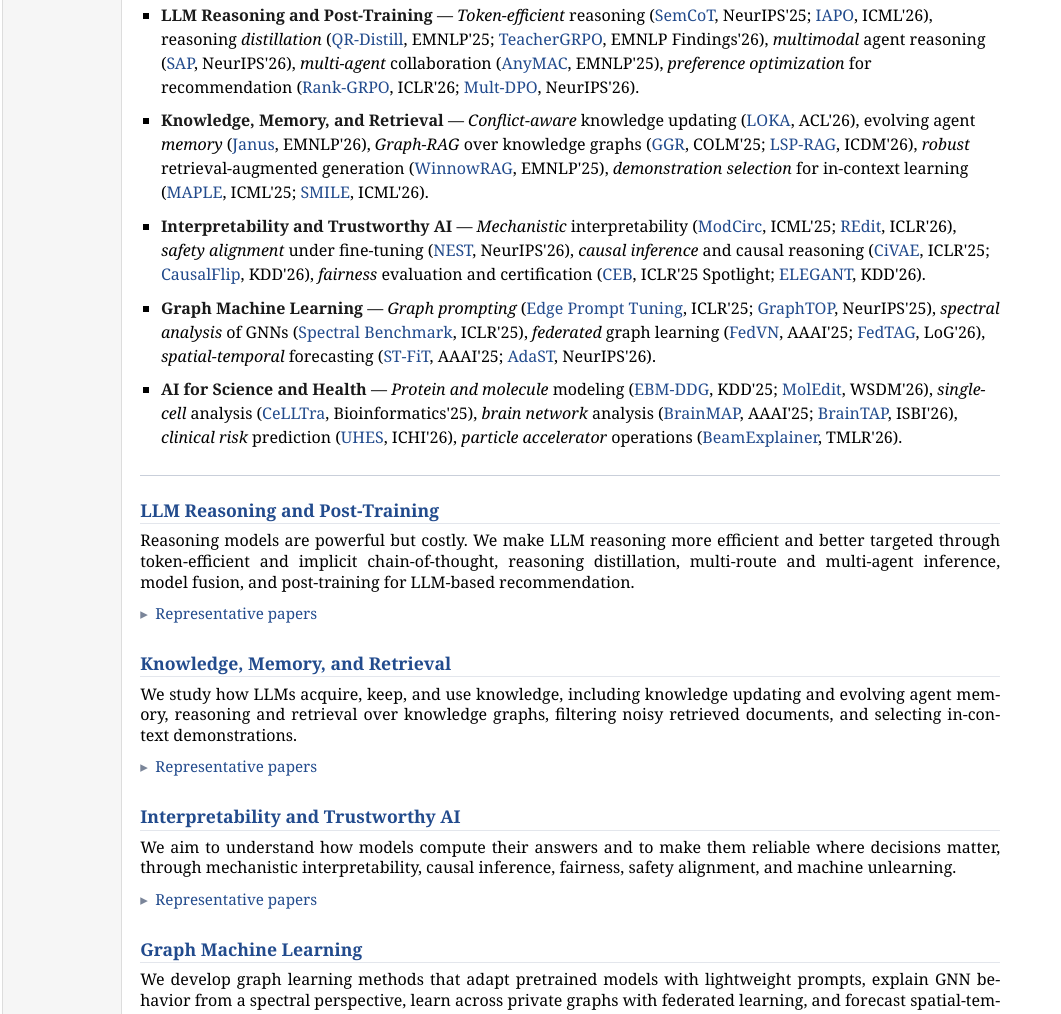
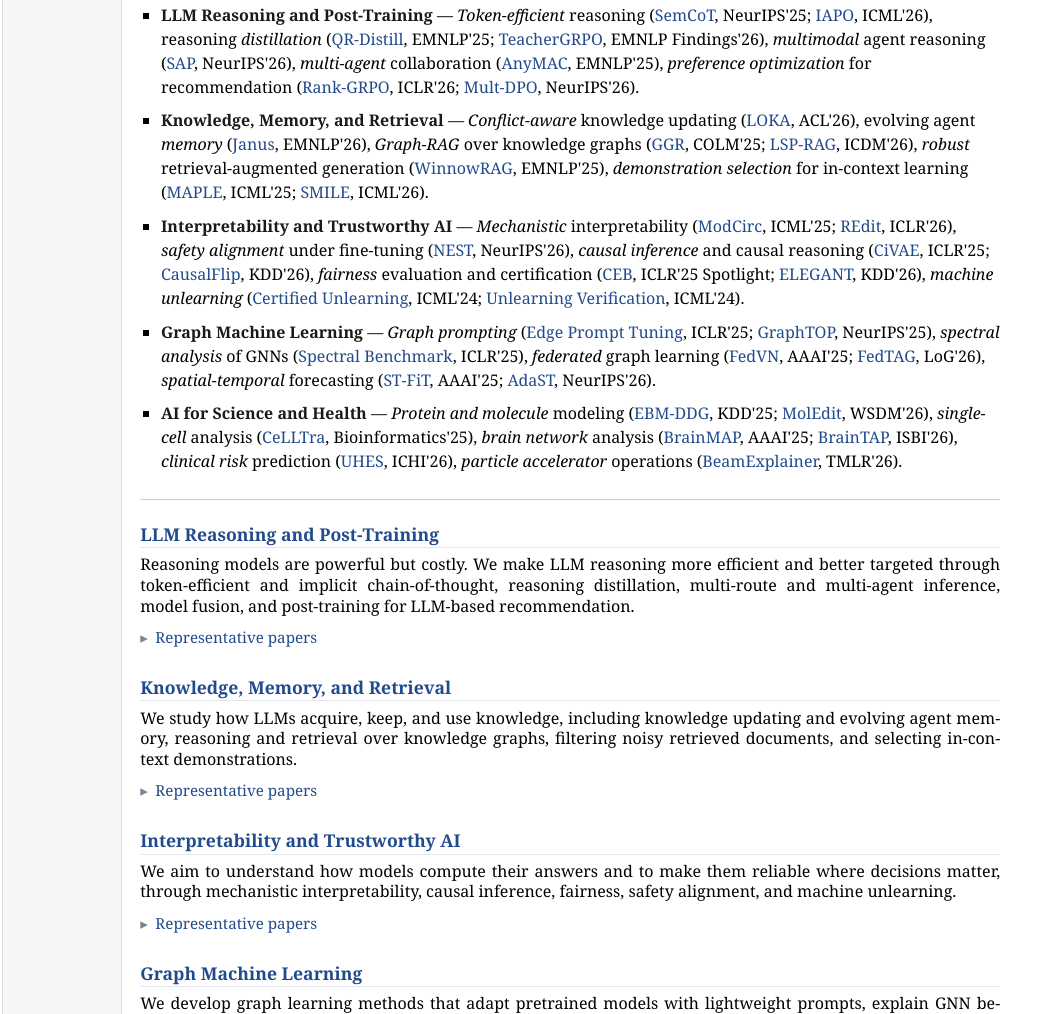
Before and after one commit to jundongli/jundongli.github.io, a plain HTML site: page index.html in a window 1280 px wide. Shown: the part 949-1963 px from the top of the page, without its empty margins (0-1061 px from the left). Drawn offline with Linux system fonts and the light colour scheme.

Commit message:
Add files via upload

```diff
--- a/index.html
+++ b/index.html
@@ -5,6 +5,7 @@
 <meta name="generator" content="jemdoc, see http://jemdoc.jaboc.net/" />
 <link rel="stylesheet" href="jemdoc.css" type="text/css" />
 <style type="text/css">
+html, body { -webkit-text-size-adjust: 100%; text-size-adjust: 100%; }
 /* Shared column width for biography, notice and research */
 #layout-content > p, #layout-content > h2, #layout-content > div.infoblock { max-width: 860px; }
 #layout-content > p, .research p.lead, .research p.blurb { text-align: justify; hyphens: auto; -webkit-hyphens: auto; }
@@ -88,7 +89,7 @@ Charlottesville, VA 22904-4743 <br />
 <ul class="areas">
 <li><a href="#reasoning" class="area">LLM Reasoning and Post-Training</a> &mdash; <i>Token-efficient</i> reasoning (<a href="https://openreview.net/forum?id=1ZuzFUMtx6">SemCoT</a>, NeurIPS&#x27;25; <a href="https://arxiv.org/abs/2602.19049">IAPO</a>, ICML&#x27;26), reasoning <i>distillation</i> (<a href="https://aclanthology.org/2025.emnlp-main.141/">QR-Distill</a>, EMNLP&#x27;25; <a href="https://arxiv.org/abs/2609.33426">TeacherGRPO</a>, EMNLP Findings&#x27;26), <i>multimodal</i> agent reasoning (<a href="https://arxiv.org/abs/2602.16702">SAP</a>, NeurIPS&#x27;26), <i>multi-agent</i> collaboration (<a href="https://aclanthology.org/2025.emnlp-main.584/">AnyMAC</a>, EMNLP&#x27;25), <i>preference optimization</i> for recommendation (<a href="https://openreview.net/forum?id=Xgw2D9cALS">Rank-GRPO</a>, ICLR&#x27;26; <a href="https://arxiv.org/abs/2606.10078">Mult-DPO</a>, NeurIPS&#x27;26).</li>
 <li><a href="#knowledge" class="area">Knowledge, Memory, and Retrieval</a> &mdash; <i>Conflict-aware</i> knowledge updating (<a href="https://arxiv.org/abs/2502.00158">LOKA</a>, ACL&#x27;26), evolving agent <i>memory</i> (<a href="https://arxiv.org/abs/2606.31121">Janus</a>, EMNLP&#x27;26), <i>Graph-RAG</i> over knowledge graphs (<a href="https://openreview.net/forum?id=R1NWMExESj">GGR</a>, COLM&#x27;25; <a href="https://arxiv.org/abs/2611.25229">LSP-RAG</a>, ICDM&#x27;26), <i>robust</i> retrieval-augmented generation (<a href="https://aclanthology.org/2025.emnlp-main.587/">WinnowRAG</a>, EMNLP&#x27;25), <i>demonstration selection</i> for in-context learning (<a href="https://openreview.net/forum?id=MOlihFnYNU">MAPLE</a>, ICML&#x27;25; <a href="https://proceedings.mlr.press/v306/chen26dt.html">SMILE</a>, ICML&#x27;26).</li>
-<li><a href="#trust" class="area">Interpretability and Trustworthy AI</a> &mdash; <i>Mechanistic</i> interpretability (<a href="https://openreview.net/forum?id=do5vVfKEXZ">ModCirc</a>, ICML&#x27;25; <a href="https://openreview.net/forum?id=Af16P0ODP6">REdit</a>, ICLR&#x27;26), <i>safety alignment</i> under fine-tuning (<a href="https://arxiv.org/abs/2611.10971">NEST</a>, NeurIPS&#x27;26), <i>causal inference</i> and causal reasoning (<a href="https://openreview.net/forum?id=qe1CsfnN1W">CiVAE</a>, ICLR&#x27;25; <a href="https://arxiv.org/abs/2602.20094">CausalFlip</a>, KDD&#x27;26), <i>fairness</i> evaluation and certification (<a href="https://openreview.net/forum?id=IUmj2dw5se">CEB</a>, ICLR&#x27;25 Spotlight; <a href="https://dl.acm.org/doi/10.1145/3770854.3780323">ELEGANT</a>, KDD&#x27;26).</li>
+<li><a href="#trust" class="area">Interpretability and Trustworthy AI</a> &mdash; <i>Mechanistic</i> interpretability (<a href="https://openreview.net/forum?id=do5vVfKEXZ">ModCirc</a>, ICML&#x27;25; <a href="https://openreview.net/forum?id=Af16P0ODP6">REdit</a>, ICLR&#x27;26), <i>safety alignment</i> under fine-tuning (<a href="https://arxiv.org/abs/2611.10971">NEST</a>, NeurIPS&#x27;26), <i>causal inference</i> and causal reasoning (<a href="https://openreview.net/forum?id=qe1CsfnN1W">CiVAE</a>, ICLR&#x27;25; <a href="https://arxiv.org/abs/2602.20094">CausalFlip</a>, KDD&#x27;26), <i>fairness</i> evaluation and certification (<a href="https://openreview.net/forum?id=IUmj2dw5se">CEB</a>, ICLR&#x27;25 Spotlight; <a href="https://dl.acm.org/doi/10.1145/3770854.3780323">ELEGANT</a>, KDD&#x27;26), <i>machine unlearning</i> (<a href="https://openreview.net/forum?id=1mf1ISuyS3">Certified Unlearning</a>, ICML&#x27;24; <a href="https://openreview.net/forum?id=OkChMnjF6s">Unlearning Verification</a>, ICML&#x27;24).</li>
 <li><a href="#graph" class="area">Graph Machine Learning</a> &mdash; <i>Graph prompting</i> (<a href="https://arxiv.org/abs/2503.00750">Edge Prompt Tuning</a>, ICLR&#x27;25; <a href="https://openreview.net/forum?id=N2f6N4jopz">GraphTOP</a>, NeurIPS&#x27;25), <i>spectral analysis</i> of GNNs (<a href="https://openreview.net/forum?id=nWdQX5hOL9">Spectral Benchmark</a>, ICLR&#x27;25), <i>federated</i> graph learning (<a href="https://ojs.aaai.org/index.php/AAAI/article/view/33830">FedVN</a>, AAAI&#x27;25; <a href="https://openreview.net/forum?id=snLnJfOkS4">FedTAG</a>, LoG&#x27;26), <i>spatial-temporal</i> forecasting (<a href="https://ojs.aaai.org/index.php/AAAI/article/view/33310">ST-FiT</a>, AAAI&#x27;25; <a href="https://arxiv.org/abs/2609.36119">AdaST</a>, NeurIPS&#x27;26).</li>
 <li><a href="#science" class="area">AI for Science and Health</a> &mdash; <i>Protein and molecule</i> modeling (<a href="https://dl.acm.org/doi/10.1145/3711896.3736931">EBM-DDG</a>, KDD&#x27;25; <a href="https://dl.acm.org/doi/10.1145/3773966.3777928">MolEdit</a>, WSDM&#x27;26), <i>single-cell</i> analysis (<a href="https://academic.oup.com/bioinformatics/article/42/2/btaf655/8371888">CeLLTra</a>, Bioinformatics&#x27;25), <i>brain network</i> analysis (<a href="https://ojs.aaai.org/index.php/AAAI/article/view/33581">BrainMAP</a>, AAAI&#x27;25; <a href="https://arxiv.org/abs/2602.09294">BrainTAP</a>, ISBI&#x27;26), <i>clinical risk</i> prediction (<a href="https://ieeexplore.ieee.org/document/11634921">UHES</a>, ICHI&#x27;26), <i>particle accelerator</i> operations (<a href="https://openreview.net/forum?id=jnReRk2EX1">BeamExplainer</a>, TMLR&#x27;26).</li>
 </ul>
```
